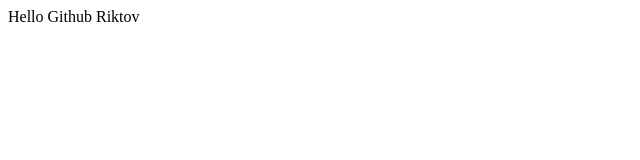
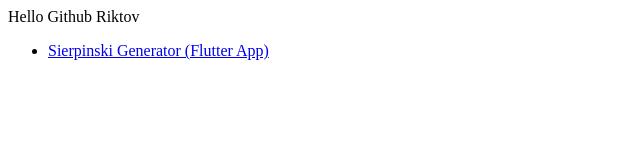
Before and after one commit to riktov/riktov.github.io, a plain HTML site: page index.html in a window 1280 px wide. Shown: the whole page, without its empty margins (0-640 px from the left). Drawn offline with Linux system fonts and the light colour scheme.

Commit message:
link on home page to sierpinski

```diff
--- a/index.html
+++ b/index.html
@@ -4,6 +4,10 @@
 
 <body>
 Hello Github Riktov
+<ul>
+<li><a href="sierpinski/">Sierpinski Generator (Flutter App)<a/></li>
+</ul>
+
 </body>
 
 </html>
```
